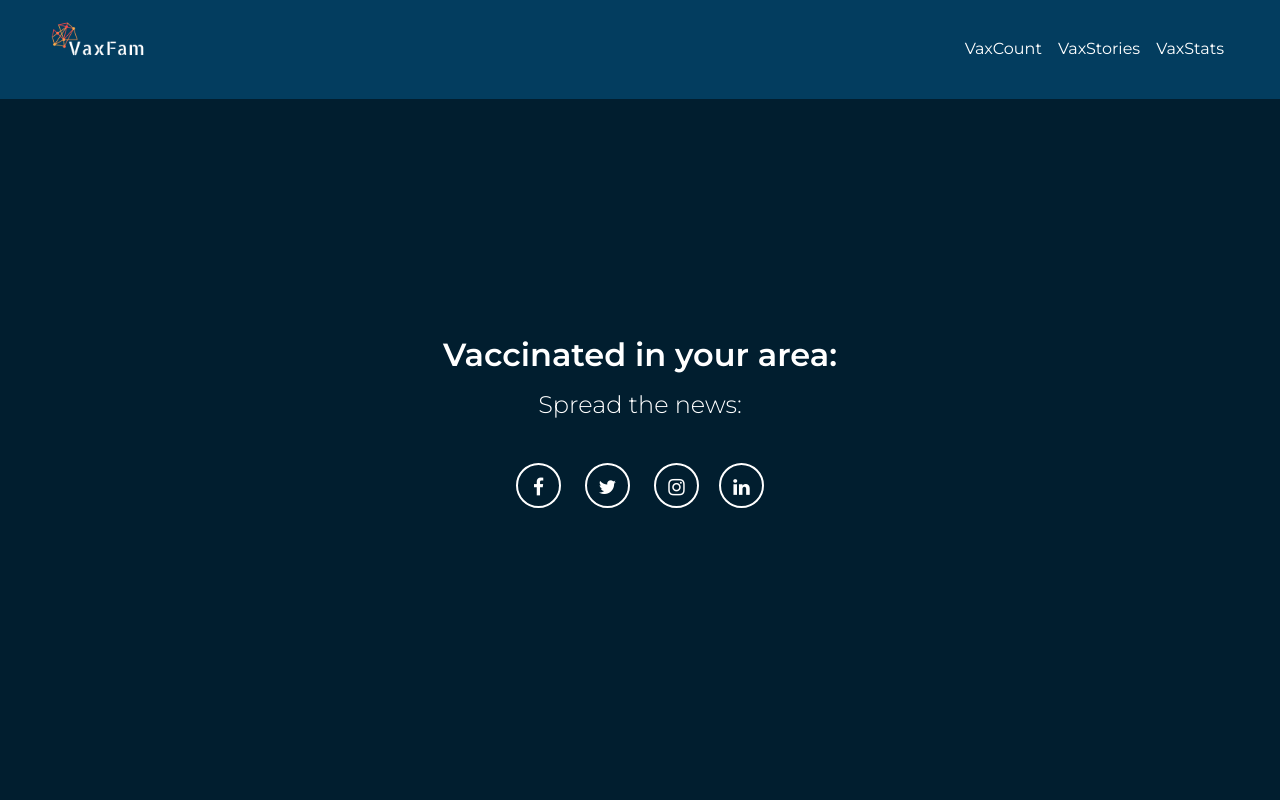
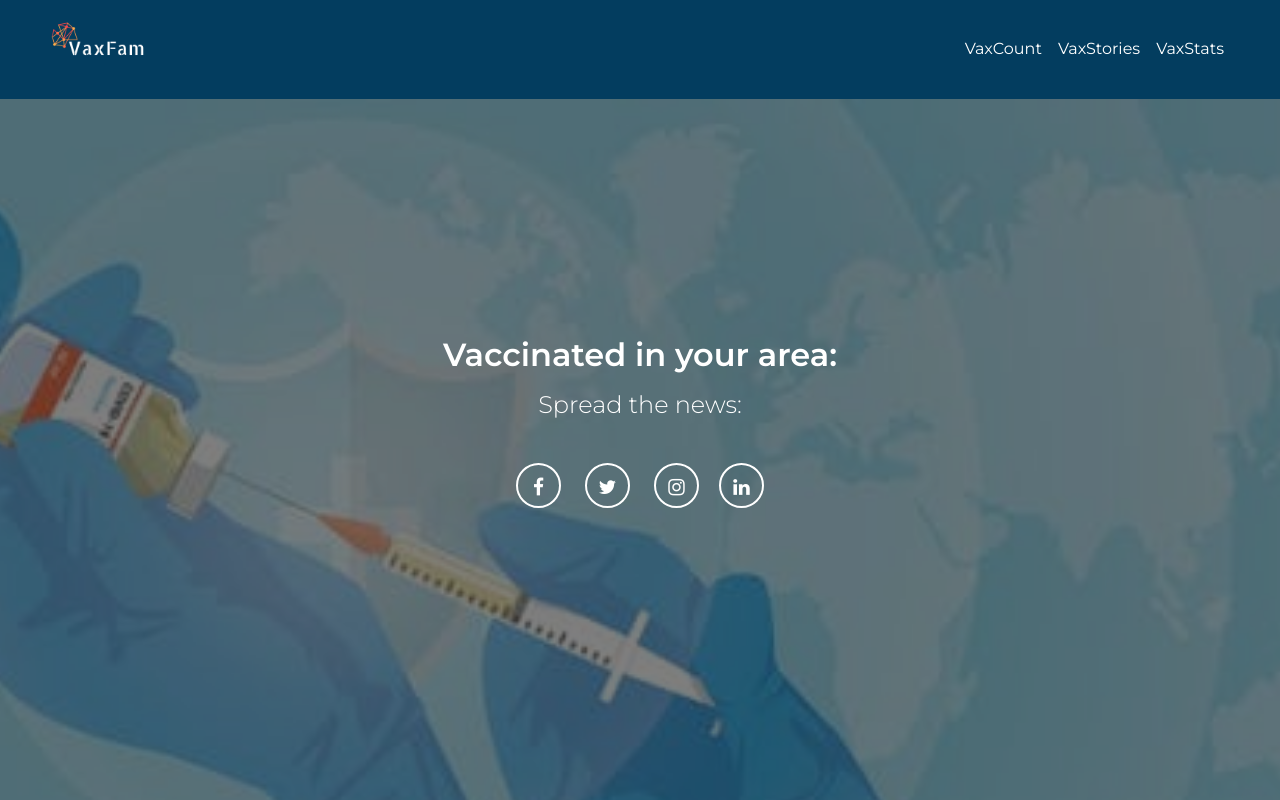
Before and after one commit to AkhileshManda/VaxFam, a plain HTML site: page index.html in a window 1280 px wide. Shown: the top 800 px of the page. Drawn offline with nearby package versions, Linux system fonts and the light colour scheme; files whose address does not match are found by name.

Commit message:
updated image

```diff
--- a/index.html
+++ b/index.html
@@ -65,7 +65,7 @@
 
 
     <section id="intro">
-        <img src="./resources/Images/vax3.jpeg" alt="">
+        <img src="vax3.jpeg" alt="">
       <div class="content">
         <h2 class="animate__animated animate__zoomIn">Vaccinated in your area:</h2>
         <h1 id="demo" style="font-size: 5;"></h1>
```
